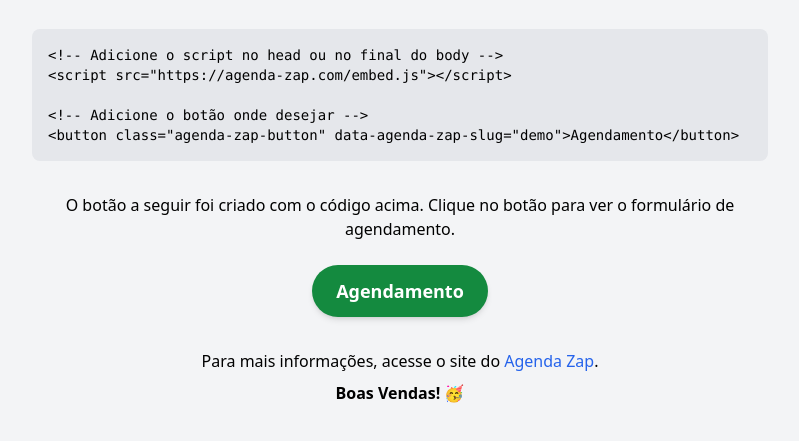
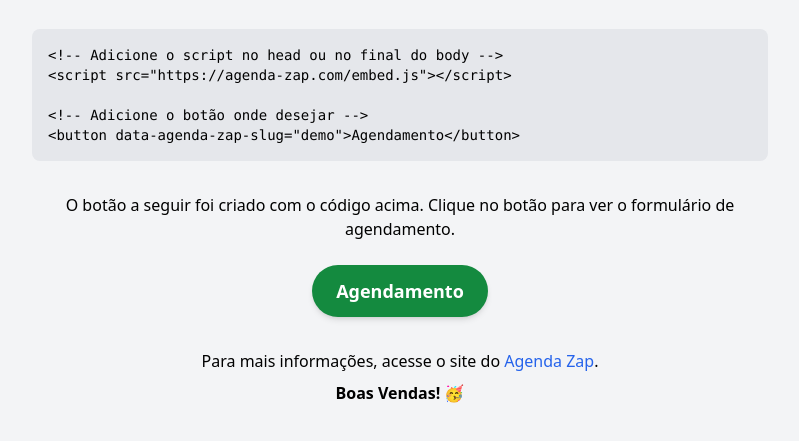
Before and after one commit to Agenda-Zap/agenda-zap-embed-sample, a plain HTML site: page index.html in a window 1280 px wide. Shown: the part 143-584 px from the top of the page, without its empty margins (240-1039 px from the left). Drawn offline with nearby package versions, Linux system fonts and the light colour scheme; a script that the page names is missing.

Commit message:
chore: remove unnecessary class from the sample snippet

```diff
--- a/index.html
+++ b/index.html
@@ -20,7 +20,7 @@
 &lt;script src=&quot;https://agenda-zap.com/embed.js&quot;&gt;&lt;/script&gt;
 
 &lt;!-- Adicione o bot&atilde;o onde desejar --&gt;
-&lt;button class=&quot;agenda-zap-button&quot; data-agenda-zap-slug=&quot;demo&quot;&gt;Agendamento&lt;/button&gt;</code></pre>
+&lt;button data-agenda-zap-slug=&quot;demo&quot;&gt;Agendamento&lt;/button&gt;</code></pre>
 
       <p class="text-center mb-6">O botão a seguir foi criado com o código acima. Clique no botão para ver o formulário de agendamento.</p>
 
```
